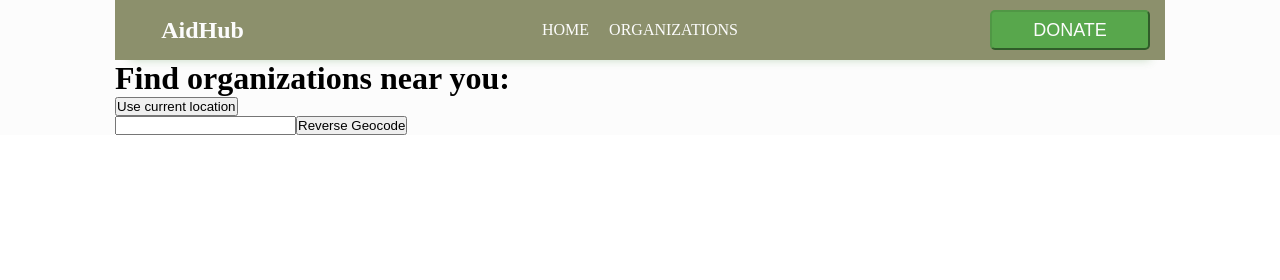
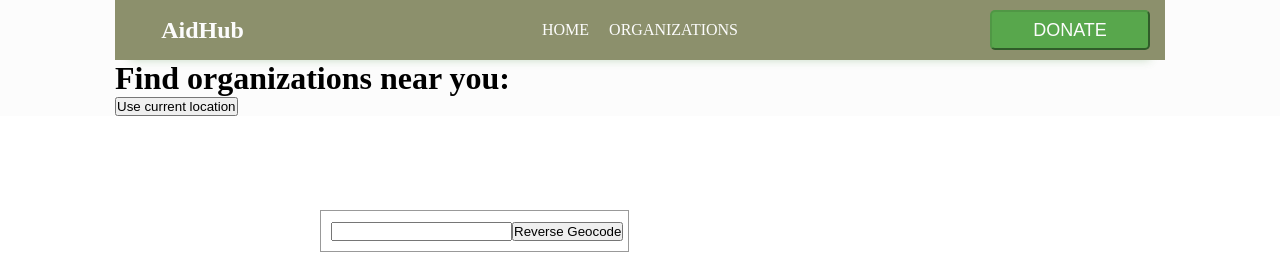
Before and after one commit to thealinasanchez/aidhub, a plain HTML site: page organizations.html in a window 1280 px wide. Drawn offline with nearby package versions, Linux system fonts and the light colour scheme.

Commit message:
style.css

```diff
--- a/style.css
+++ b/style.css
@@ -339,3 +339,17 @@ footer {
 footer h2 {
     margin-right: 8px;
 }
+
+#floating-panel {
+    position: absolute;
+    top: 10px;
+    margin-top: 200px;
+    left: 25%;
+    z-index: 5;
+    background-color: white;
+    padding: 5px;
+    border: 1px solid #999;
+    text-align: center;
+    line-height: 30px;
+    padding-left: 10px;
+}
```
